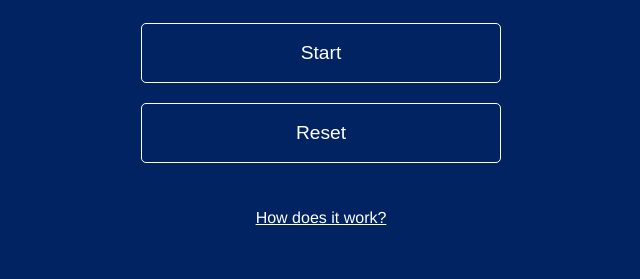
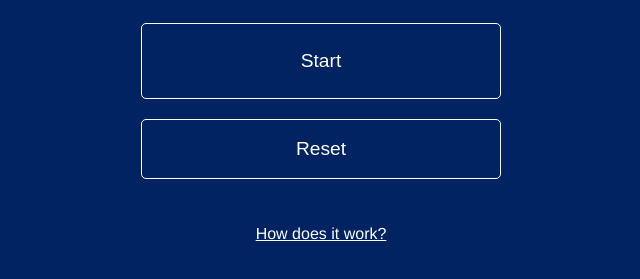
Before and after one commit to rmitchellscott/rocketcalc, a plain HTML site: page src/index.html in a window 1280 px wide. Shown: the part 283-562 px from the top of the page, without its empty margins (319-959 px from the left). Drawn offline with Linux system fonts and the light colour scheme.

Commit message:
Big button

```diff
--- a/src/index.html
+++ b/src/index.html
@@ -1,6 +1,7 @@
 <!DOCTYPE html>
 <html>
 <head>
+    <title> Stomp Rocket Altitude</title>
     <link rel="stylesheet" href="style.css">
     <meta name="viewport" content="width=device-width, height=device-height, initial-scale=1">
 </head>
@@ -9,7 +10,7 @@
 <h1>Stomp Rocket <br>Altitude Calculator</h1>
 <p><span id="seconds">00</span>:<span id="tens">00</span></p>
 <p><span id="alt">0</span> ft </p>
-<button id="button-start">Start</button>
+<button id="button-start" style="line-height: 200%;">Start</button>
 <!-- <button id="button-stop">Stop</button> -->
 <br>
 <button id="button-reset">Reset</button>
```
Also changed, not shown: src/about.html (+1 -0 lines), 1 other file.
